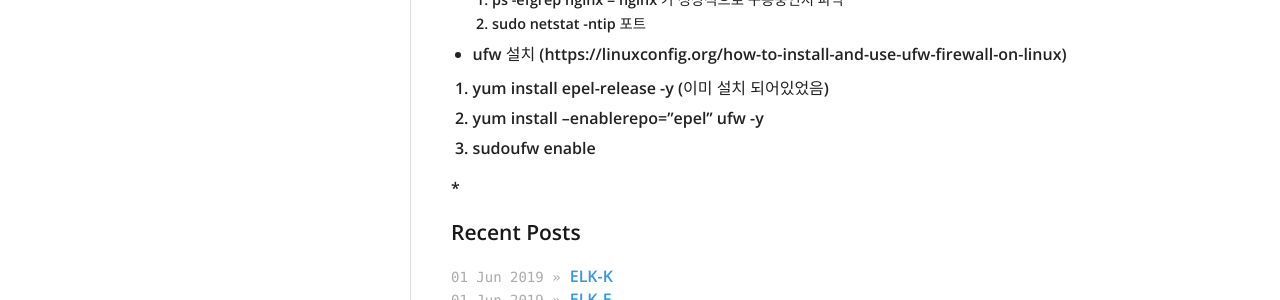
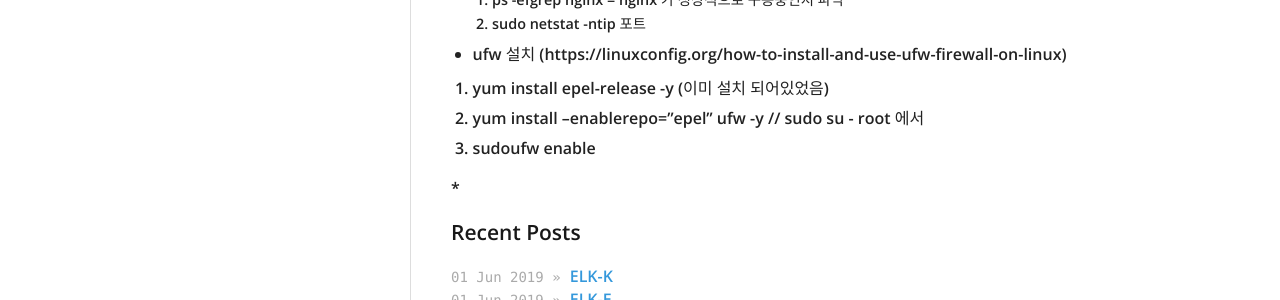
Before and after one commit to daehan0226/Study, a Jekyll site: the page built from _posts/2019-06-02-AWS-ELK.md, in a window 1280 px wide. Shown: the part 1535-1835 px from the top of the page. Built offline with Jekyll 4.4.1, drawn with Linux system fonts in a browser that asks for light colours.

Commit message:
Update 2019-06-02-AWS-ELK.md

```diff
--- a/_posts/2019-06-02-AWS-ELK.md
+++ b/_posts/2019-06-02-AWS-ELK.md
@@ -78,7 +78,7 @@ https://okdevtv.com/mib/elk/elk6
 * ufw 설치  (https://linuxconfig.org/how-to-install-and-use-ufw-firewall-on-linux)
 
  1. yum install epel-release -y (이미 설치 되어있었음)
- 2. yum install --enablerepo="epel" ufw -y
+ 2. yum install --enablerepo="epel" ufw -y  // sudo su  - root 에서
  3. sudoufw enable
 
 
```
